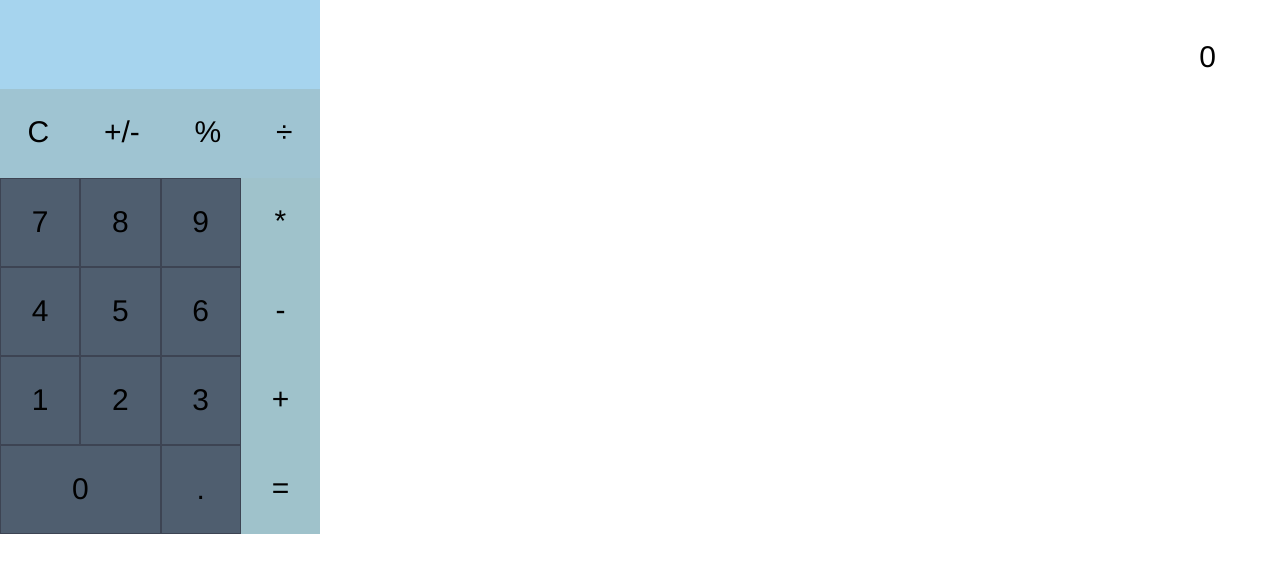
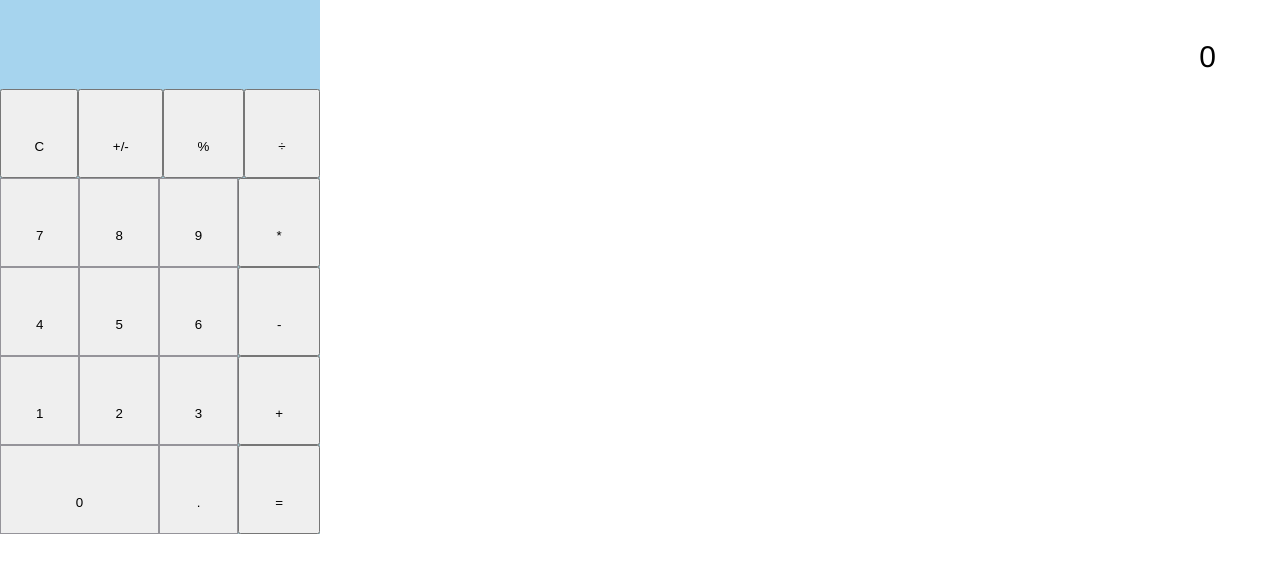
Before and after one commit to LuceCompany/ICalcCommunity, a Vue app: page / in a window 1280 px wide. Shown: the top 572 px of the page. Built offline with nearby package versions, Linux system fonts and the light colour scheme; the HTML template or start-up script is replaced by a standard one.

Commit message:
Change from div to button

```diff
--- a/src/components/ICalcCommunity.vue
+++ b/src/components/ICalcCommunity.vue
@@ -6,31 +6,31 @@
     </div>
 
     <div class="top_operator">
-      <div @click="clear" class="btn"><div class="visible_element"> C </div></div>
-      <div @click="sign" class="btn"> <div class="visible_element"> +/- </div></div>
-      <div @click="mod" class="btn"> <div class="visible_element"> % </div></div>
-      <div @click="divide" class="btn"> <div class="visible_element"> ÷</div></div>
+      <button @click="clear" class="btn"><div class="visible_element"> C </div></button>
+      <button @click="sign" class="btn"> <div class="visible_element"> +/- </div></button>
+      <button @click="mod" class="btn"> <div class="visible_element"> % </div></button>
+      <button @click="divide" class="btn"> <div class="visible_element"> ÷</div></button>
     </div>
 
     <div class="right_operator">
-      <div @click="times" class="btn"> <div class="visible_element"> *</div></div>
-      <div @click="minus" class="btn"> <div class="visible_element"> - </div></div>
-      <div @click="add" class="btn"> <div class="visible_element"> +</div></div>
-      <div @click="equal" class="btn"> <div class="visible_element"> =</div></div>
+      <button @click="times" class="btn"> <div class="visible_element"> *</div></button>
+      <button @click="minus" class="btn"> <div class="visible_element"> - </div></button>
+      <button @click="add" class="btn"> <div class="visible_element"> +</div></button>
+      <button @click="equal" class="btn"> <div class="visible_element"> =</div></button>
     </div>
 
     <div class="button">
-      <div @click="append('7')" class="btn"> <div class="visible_element"> 7 </div></div>
-      <div @click="append('8')" class="btn"> <div class="visible_element"> 8 </div></div>
-      <div @click="append('9')" class="btn"> <div class="visible_element"> 9 </div></div>
-      <div @click="append('4')" class="btn"> <div class="visible_element"> 4 </div></div>
-      <div @click="append('5')" class="btn"> <div class="visible_element"> 5 </div></div>
-      <div @click="append('6')" class="btn"> <div class="visible_element"> 6 </div></div>
-      <div @click="append('1')" class="btn"> <div class="visible_element"> 1 </div></div>
-      <div @click="append('2')" class="btn"> <div class="visible_element"> 2 </div></div>
-      <div @click="append('3')" class="btn"> <div class="visible_element"> 3 </div></div>
-      <div @click="append('0')" class="btn zero"> <div class="visible_element"> 0</div></div>
-      <div @click="dot" class="btn"> <div class="visible_element"> . </div></div>
+      <button @click="append('7')" class="btn"> <div class="visible_element"> 7 </div></button>
+      <button @click="append('8')" class="btn"> <div class="visible_element"> 8 </div></button>
+      <button @click="append('9')" class="btn"> <div class="visible_element"> 9 </div></button>
+      <button @click="append('4')" class="btn"> <div class="visible_element"> 4 </div></button>
+      <button @click="append('5')" class="btn"> <div class="visible_element"> 5 </div></button>
+      <button @click="append('6')" class="btn"> <div class="visible_element"> 6 </div></button>
+      <button @click="append('1')" class="btn"> <div class="visible_element"> 1 </div></button>
+      <button @click="append('2')" class="btn"> <div class="visible_element"> 2 </div></button>
+      <button @click="append('3')" class="btn"> <div class="visible_element"> 3 </div></button>
+      <button @click="append('0')" class="btn zero"> <div class="visible_element"> 0</div></button>
+      <button @click="dot" class="btn"> <div class="visible_element"> . </div></button>
     </div>
 
   </div>
```
